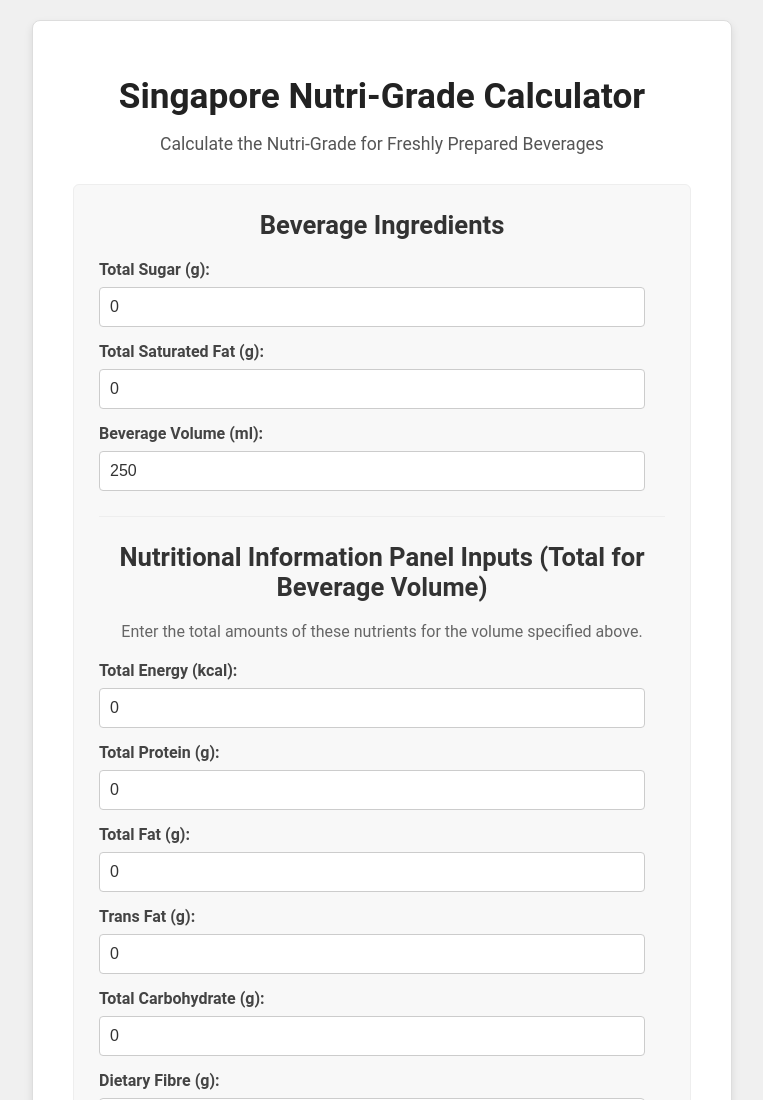
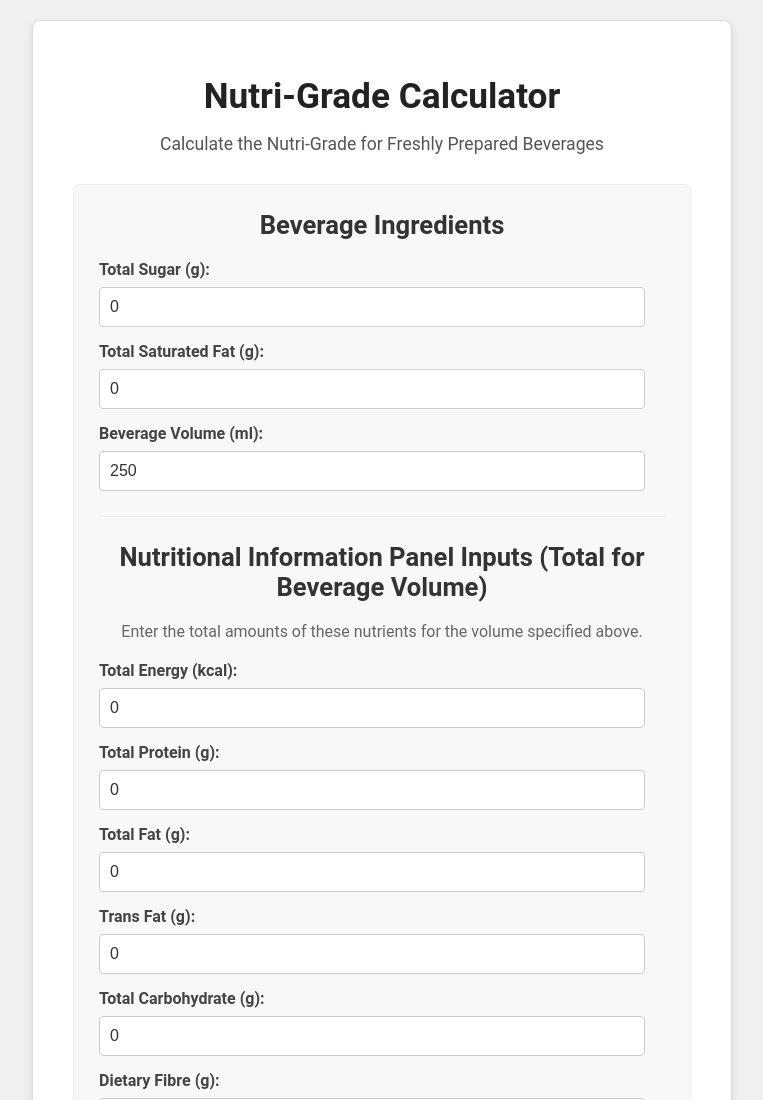
Before and after one commit to theateryx/ngrading, a plain HTML site: page index.html in a window 1280 px wide. Shown: the top 1100 px of the page, without its empty margins (258-1021 px from the left). Drawn offline with nearby package versions, Linux system fonts and the light colour scheme.

Commit message:
Update index.html

```diff
--- a/index.html
+++ b/index.html
@@ -3,13 +3,13 @@
 <head>
     <meta charset="UTF-8">
     <meta name="viewport" content="width=device-width, initial-scale=1.0">
-    <title>Nutri-Grade Calculator (Singapore)</title>
+    <title>Nutri-Grade Calculator</title>
     <link rel="stylesheet" href="style.css">
     <script src="https://cdnjs.cloudflare.com/ajax/libs/html2canvas/1.4.1/html2canvas.min.js"></script>
 </head>
 <body>
     <div class="container">
-        <h1>Singapore Nutri-Grade Calculator</h1>
+        <h1> Nutri-Grade Calculator</h1>
         <p class="subtitle">Calculate the Nutri-Grade for Freshly Prepared Beverages</p>
 
         <div class="calculator-section">
```
